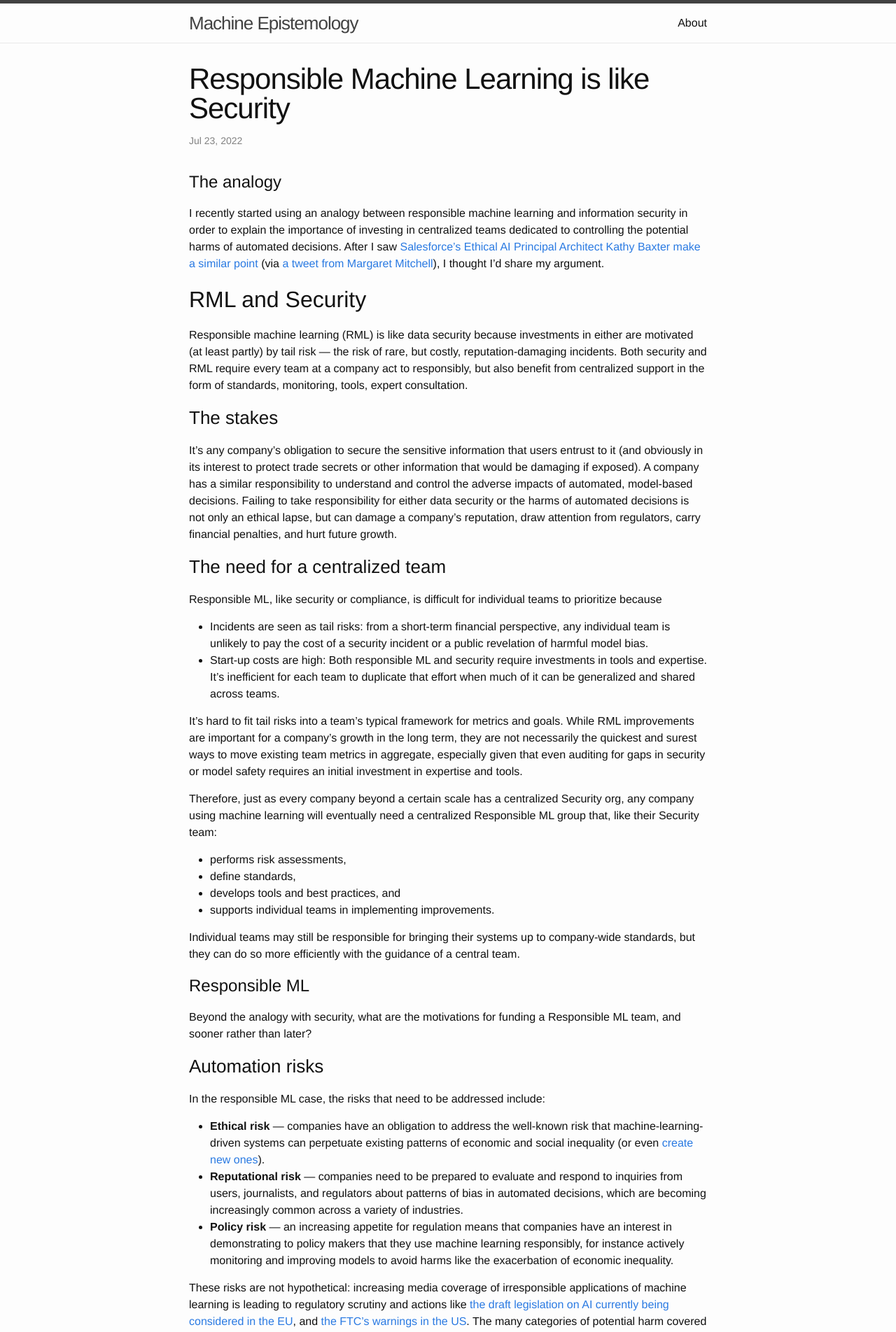
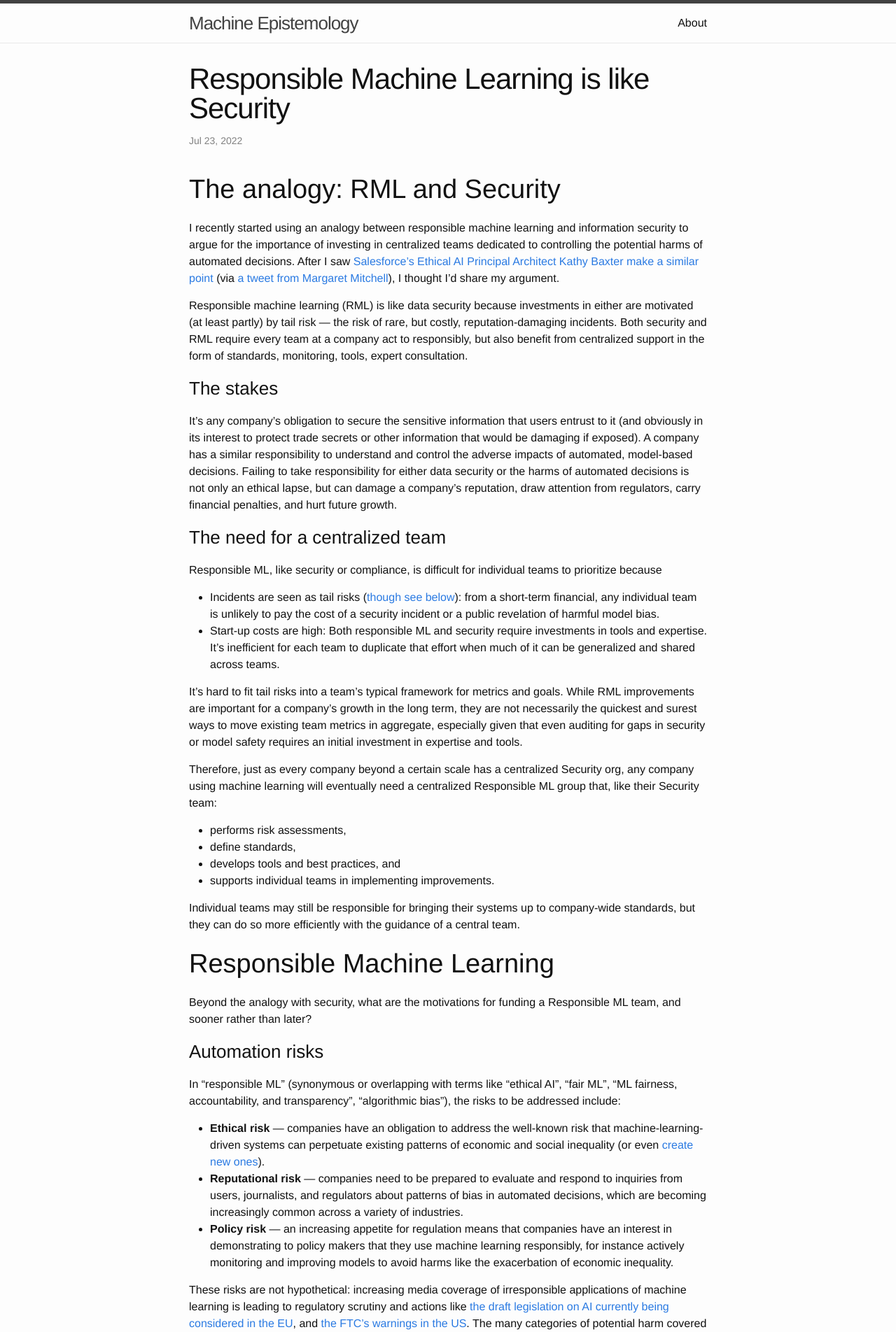
Before and after one commit to roban/machine-epistemology, a Jekyll site: the page built from _posts/2022-07-23-responsible-machine-learning-is-like-security.md, in a window 1280 px wide. Shown: the top 1904 px of the page at 70% size. Built offline with Jekyll 4.4.1, drawn with Linux system fonts in a browser that asks for light colours; some of the changed text lies outside the part shown.

Commit message:
minor edits and format tweaks

```diff
--- a/_posts/2022-07-23-responsible-machine-learning-is-like-security.md
+++ b/_posts/2022-07-23-responsible-machine-learning-is-like-security.md
@@ -3,11 +3,8 @@ layout: post
 title: "Responsible Machine Learning is like Security"
 ---
 
-
-# The analogy
-I recently started using an analogy between responsible machine learning and information security in order to explain the importance of investing in centralized teams dedicated to controlling the potential harms of automated decisions. After I saw [Salesforce’s Ethical AI Principal Architect Kathy Baxter make a similar point](https://www.zdnet.com/article/ai-ethics-should-be-hardcoded-like-security-by-design/) (via [a tweet from Margaret Mitchell](https://twitter.com/robanhk/status/1544734684101443584)), I thought I’d share my argument.
-
-## RML and Security
+# The analogy: RML and Security
+I recently started using an analogy between responsible machine learning and information security to argue for the importance of investing in centralized teams dedicated to controlling the potential harms of automated decisions. After I saw [Salesforce’s Ethical AI Principal Architect Kathy Baxter make a similar point](https://www.zdnet.com/article/ai-ethics-should-be-hardcoded-like-security-by-design/) (via [a tweet from Margaret Mitchell](https://twitter.com/robanhk/status/1544734684101443584)), I thought I’d share my argument.
 
 Responsible machine learning (RML) is like data security because investments in either are motivated (at least partly) by tail risk — the risk of rare, but costly, reputation-damaging incidents. Both security and RML require every team at a company act to responsibly, but also benefit from centralized support in the form of standards, monitoring, tools, expert consultation.
 
@@ -19,7 +16,7 @@ It’s any company’s obligation to secure the sensitive information that users
 
 Responsible ML, like security or compliance, is difficult for individual teams to prioritize because
 
-- Incidents are seen as tail risks: from a short-term financial perspective, any individual team is unlikely to pay the cost of a security incident or a public revelation of harmful model bias.
+- Incidents are seen as tail risks ([though see below](#are-model-harms-really-a-tail-risk)): from a short-term financial, any individual team is unlikely to pay the cost of a security incident or a public revelation of harmful model bias.
 - Start-up costs are high: Both responsible ML and security require investments in tools and expertise. It’s inefficient for each team to duplicate that effort when much of it can be generalized and shared across teams.
 
 It’s hard to fit tail risks into a team’s typical framework for metrics and goals. While RML improvements are important for a company’s growth in the long term, they are not necessarily the quickest and surest ways to move existing team metrics in aggregate, especially given that even auditing for gaps in security or model safety requires an initial investment in expertise and tools.
@@ -33,13 +30,13 @@ Therefore, just as every company beyond a certain scale has a centralized Securi
 
 Individual teams may still be responsible for bringing their systems up to company-wide standards, but they can do so more efficiently with the guidance of a central team.
 
-# Responsible ML
+# Responsible Machine Learning
 
 Beyond the analogy with security, what are the motivations for funding a Responsible ML team, and sooner rather than later?
 
 ### Automation risks
 
-In the responsible ML case, the risks that need to be addressed include:
+In "responsible ML" (synonymous or overlapping with terms like "ethical AI", "fair ML", "ML fairness, accountability, and transparency", "algorithmic bias"), the risks to be addressed include:
 
 - **Ethical risk** — companies have an obligation to address the well-known risk that machine-learning-driven systems can perpetuate existing patterns of economic and social inequality (or even [create new ones](https://arxiv.org/abs/2205.01166)).
 - **Reputational risk** — companies need to be prepared to evaluate and respond to inquiries from users, journalists, and regulators about patterns of bias in automated decisions, which are becoming increasingly common across a variety of industries.
--- a/_sass/_layout.scss
+++ b/_sass/_layout.scss
@@ -214,8 +214,17 @@
 .post-content {
     margin-bottom: $spacing-unit;
 
+    h1 {
+        font-size: 38px;
+
+        @include media-query($on-laptop) {
+            font-size: 32px;
+        }
+    }
+
+
     h2 {
-        font-size: 32px;
+        font-size: 30px;
 
         @include media-query($on-laptop) {
             font-size: 28px;
@@ -238,3 +247,7 @@
         }
     }
 }
+
+.markdown-toc {
+    float: left
+}
```
Also changed, not shown: other parts of _posts/2022-07-23-responsible-machine-learning-is-like-security.md (+1 -1 lines).
